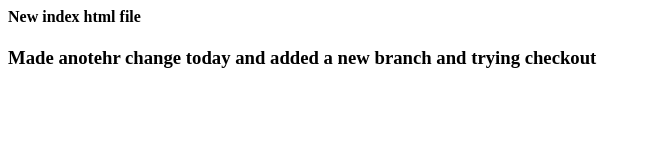
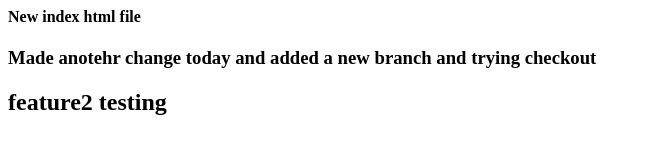
Before and after one commit to Babithanjali/newGitTest, a plain HTML site: page index.html in a window 1280 px wide. Shown: the whole page, without its empty margins (0-652 px from the left). Drawn offline with Linux system fonts and the light colour scheme.

Commit message:
feature2 tetsing

```diff
--- a/index.html
+++ b/index.html
@@ -3,6 +3,7 @@
 <body>
 	<h4> New index html file</h4>
 	<h3> Made anotehr change today and added a new branch and trying checkout</h3>
+	<h2> feature2 testing</h2>
 
 
 </body>
```
